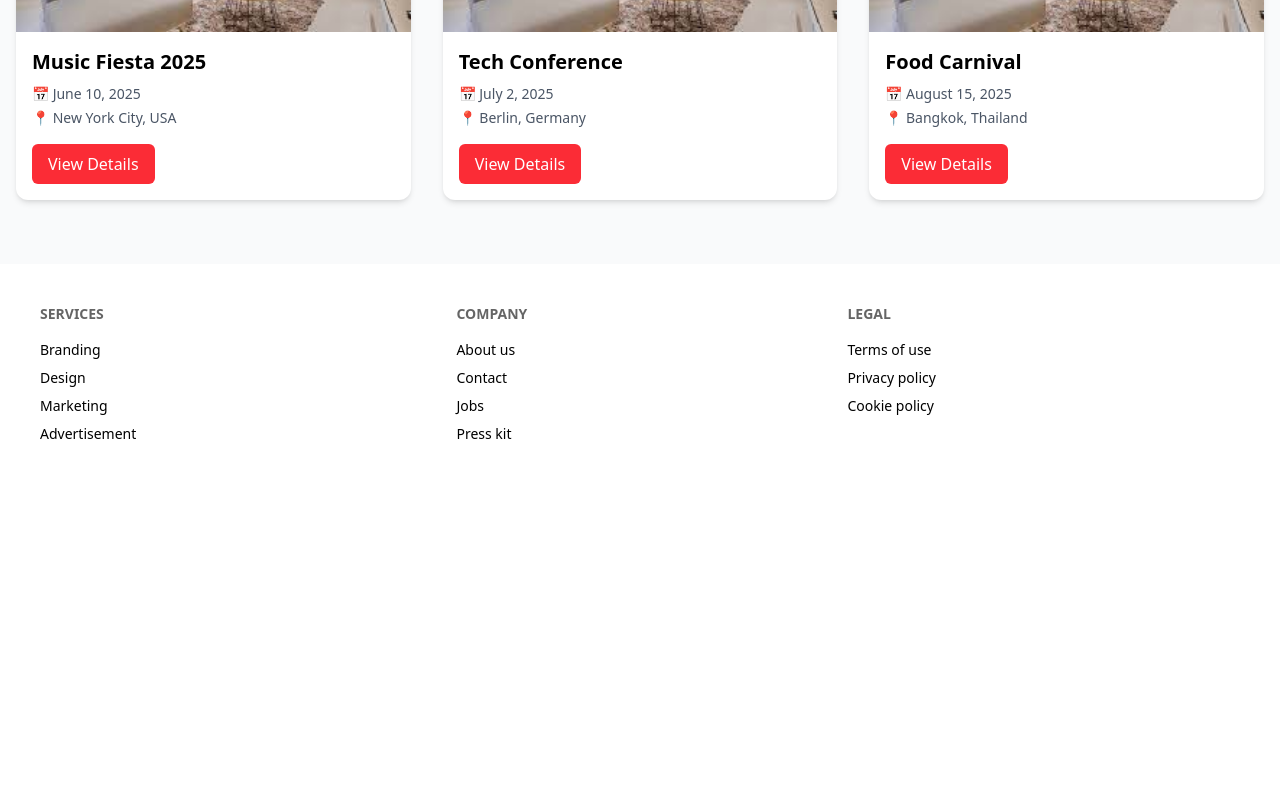
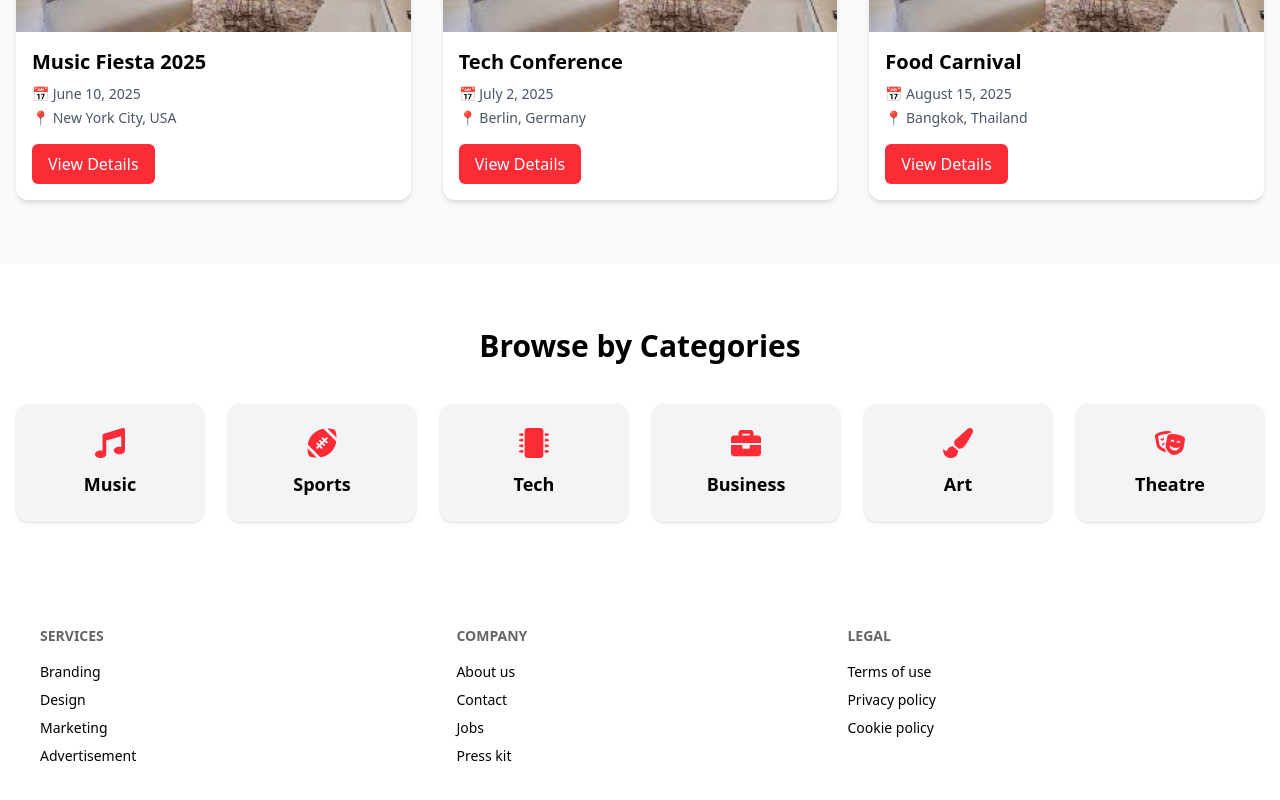
Before and after one commit to mohammad-atikuzzaman/dream-event-client, a React (Vite) app: page / in a window 1280 px wide. Shown: the part 1084-1884 px from the top of the page. Before the commit the page ends 1568 px from the top, so only its background shows below. Built offline with nearby package versions, Linux system fonts and the light colour scheme; no server answers.

Commit message:
added categories section

```diff
--- /dev/null
+++ b/src/components/main/home/CategoriesSection.jsx
@@ -0,0 +1,34 @@
+import React from "react";
+import { FaMusic, FaFootballBall, FaMicrochip, FaBriefcase, FaPaintBrush, FaTheaterMasks } from "react-icons/fa";
+
+const categories = [
+  { id: 1, name: "Music", icon: <FaMusic /> },
+  { id: 2, name: "Sports", icon: <FaFootballBall /> },
+  { id: 3, name: "Tech", icon: <FaMicrochip /> },
+  { id: 4, name: "Business", icon: <FaBriefcase /> },
+  { id: 5, name: "Art", icon: <FaPaintBrush /> },
+  { id: 6, name: "Theatre", icon: <FaTheaterMasks /> },
+];
+
+const CategoriesSection = () => {
+  return (
+    <section className="py-16 px-4 bg-white">
+      <div className="max-w-7xl mx-auto text-center">
+        <h2 className="text-3xl font-bold mb-10 text-black">Browse by Categories</h2>
+        <div className="grid gap-6 sm:grid-cols-2 md:grid-cols-3 lg:grid-cols-6">
+          {categories.map((cat) => (
+            <div
+              key={cat.id}
+              className="flex flex-col items-center justify-center p-6 bg-gray-100 rounded-xl shadow cursor-pointer hover:bg-red-50 transition"
+            >
+              <div className="text-3xl text-red-500 mb-3">{cat?.icon}</div>
+              <h3 className="text-lg font-semibold text-black">{cat?.name}</h3>
+            </div>
+          ))}
+        </div>
+      </div>
+    </section>
+  );
+};
+
+export default CategoriesSection;
--- a/src/pages/main/Home.jsx
+++ b/src/pages/main/Home.jsx
@@ -1,12 +1,14 @@
 import React from 'react';
 import Banner from '../../components/main/home/Banner';
 import FeaturedEvents from '../../components/main/home/FeaturedEvents';
+import CategoriesSection from '../../components/main/home/CategoriesSection';
 
 const Home = () => {
     return (
         <main>
             <Banner/>
             <FeaturedEvents/>
+            <CategoriesSection/>
         </main>
     );
 };
```
